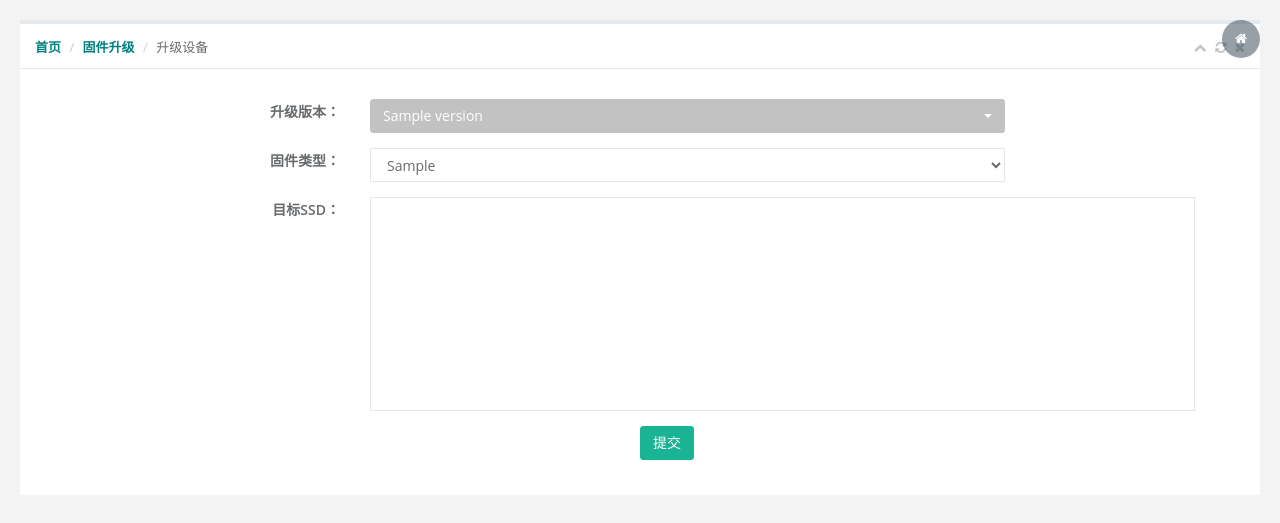
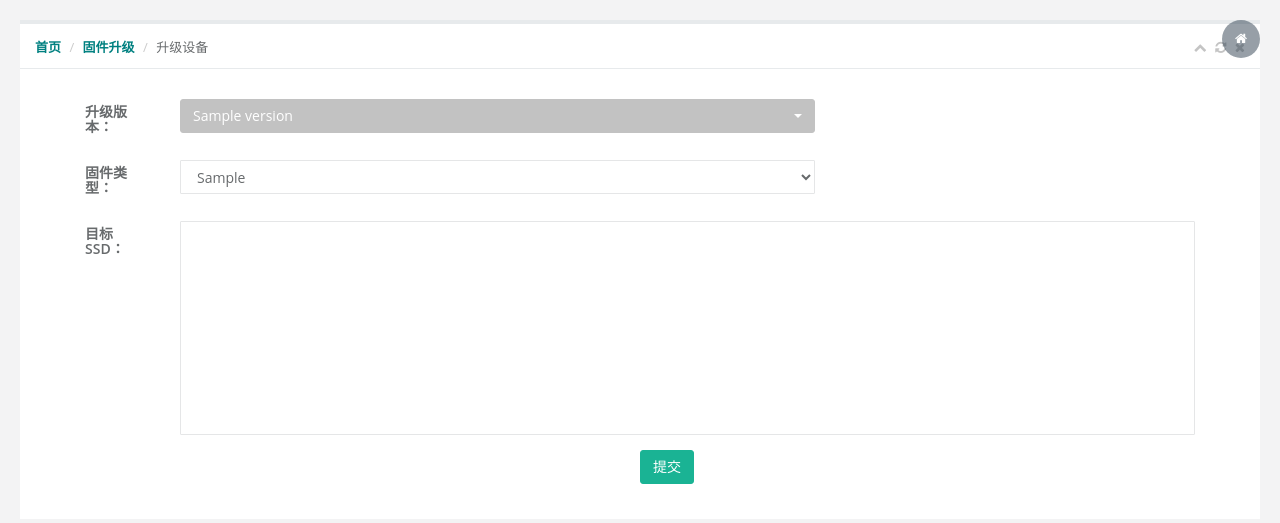
Before and after one commit to wqqsukida/ops_server, a Django app: template templates/ssd_update.html in a window 1280 px wide. Shown: the top 523 px of the page. Run offline with Django 3.2, Linux system fonts and the light colour scheme; the template is opened without the code that fills it: most values are stand-ins (such as "Sample title", 1, 10 or a date in 2020); lists and menus that the app fills with data are empty; some libraries are stand-ins or nearby versions.

Commit message:
20190404更新: 1.擴展ssd_update頁面ssd信息的顯示

```diff
--- a/templates/ssd_update.html
+++ b/templates/ssd_update.html
@@ -87,7 +87,7 @@
                             <form   class="input-box" role="form" novalidate>
                                 {% csrf_token %}
                                 <div class="form-group col-sm-12">
-                                    <div class="col-sm-3 control-label">
+                                    <div class="col-sm-1 control-label">
                                         <h4 style="float:right;">升级版本：</h4>
                                     </div>
                                     <div class="col-sm-7">
@@ -100,7 +100,7 @@
                                 </div>
 
                                 <div class="form-group col-sm-12">
-                                    <div class="col-sm-3 control-label">
+                                    <div class="col-sm-1 control-label">
                                         <h4 style="float:right;">固件类型：</h4>
                                     </div>
                                     <div class="col-sm-7">
@@ -113,10 +113,10 @@
                                 </div>
 
                                 <div class="form-group col-sm-12">
-                                    <div class="col-sm-3 control-label">
+                                    <div class="col-sm-1 control-label">
                                         <h4 style="float:right;">目标SSD：</h4>
                                     </div>
-                                    <div class="col-sm-9">
+                                    <div class="col-sm-11">
                                         <select multiple="multiple" size="10" name="ssd_list" class="demo form-control">
 
                                         </select>
```
